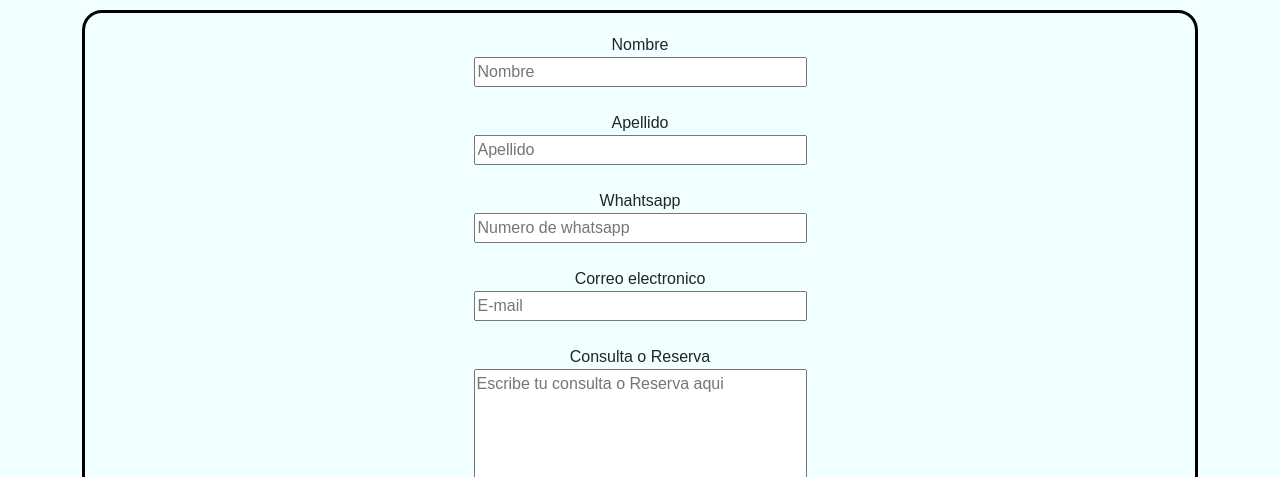
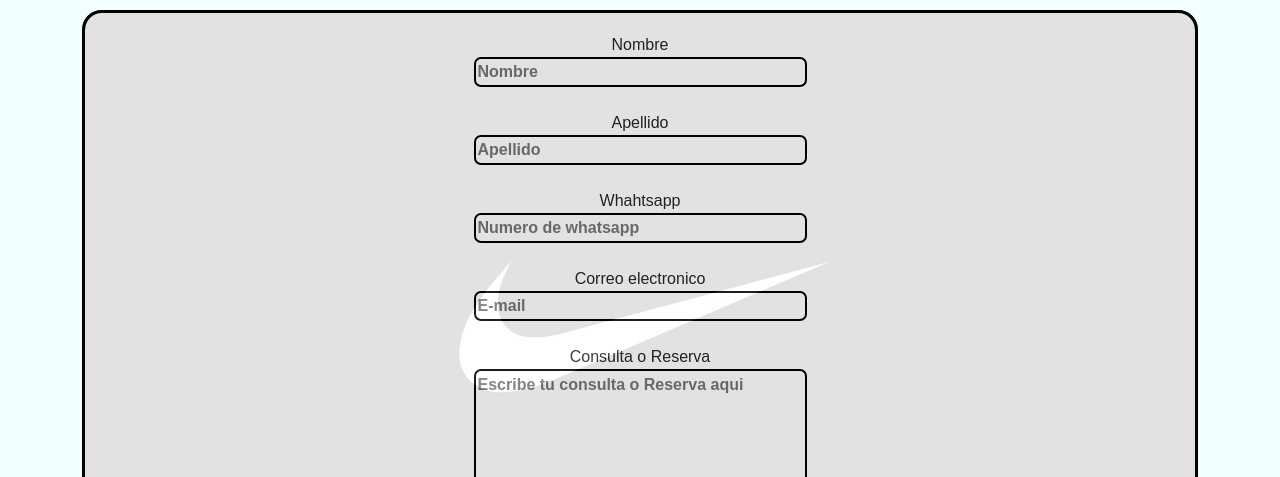
Before and after one commit to Tomahumada/Nike-Ahumada-Sass, a website: page paginas/contacto.html in a window 1280 px wide. Shown: the part 233-710 px from the top of the page. Drawn offline with nearby package versions, Linux system fonts and the light colour scheme.

Commit message:
Subida al Servidor

```diff
--- a/paginas/contacto.html
+++ b/paginas/contacto.html
@@ -54,7 +54,8 @@
             <div class="conFieldset">
                 <fieldset>
                     <legend><b>Completa Con tus datos para poder contactarte</b></legend>
-                    <form class="formularioContacto">
+        <div class="fondoPri">
+                    <form class="formularioContacto fondodecontacto">
                         <label for="nombre">Nombre</label><br>
                         <input class="input-contact" id="nombre" type="text" placeholder="Nombre"><br><br>
                         <label class="label-contact" for="apellido">Apellido</label><br>
@@ -69,6 +70,7 @@
                         <input class="btnContact botonC" type="submit">
                         <input class="btnContact botonC" type="reset">
                     </form>
+        </div>
                 </fieldset>
             </div>
 
--- a/scss/style.scss
+++ b/scss/style.scss
@@ -6,6 +6,17 @@
 
 *{
     font-family: sans-serif;
+}
+
+
+
+body::-webkit-scrollbar{
+    width: 8px;
+}
+
+body::-webkit-scrollbar-thumb{
+    background: #457b9d;
+    border-radius: 20px;
 }
 
 /*HEADER*/
@@ -90,16 +101,15 @@ li .ancla:hover{
 
 
 .botones{
-    width: 100%;
+    width: 85%;
     align-items: center;
     color: #fff;
-    transition: all .7s;
+    transition: all .4s;
 }
 
 .botones:hover{
     background-color: #a2cef1;
     color: black;
-    width: 50%;
 }
 
 .subtitulo{
@@ -121,6 +131,10 @@ li .ancla:hover{
     opacity: 85%;
     padding: 50px 0;
     margin: 60px 0;
+}
+.fondodecontacto{
+    background-color: #fff;
+    opacity: 88%;
 }
 .main{
     margin: 0px 0 100px 0;
@@ -201,10 +215,24 @@ li .ancla:hover{
 }
 
 .input-contact{
+    background-color: #fff;
     width: 30%;
     margin: auto;
+    color: #000;
+    font-weight: bold;
+    border: 2px solid black;
+    border-radius: 7px;
+    transition: .2s;
+}
+.input-contact:hover{
+    background-color: #a0cef1;
+    color: #000;
 }
 
+.input-contact:focus{
+    background-color: #a2cef1;
+    color: #000;
+}
 /*PAGINA SOBRE NOSOTROS*/
 .imagen-pres{
 	text-align: center;
```
Also changed, not shown: css/style.css.
